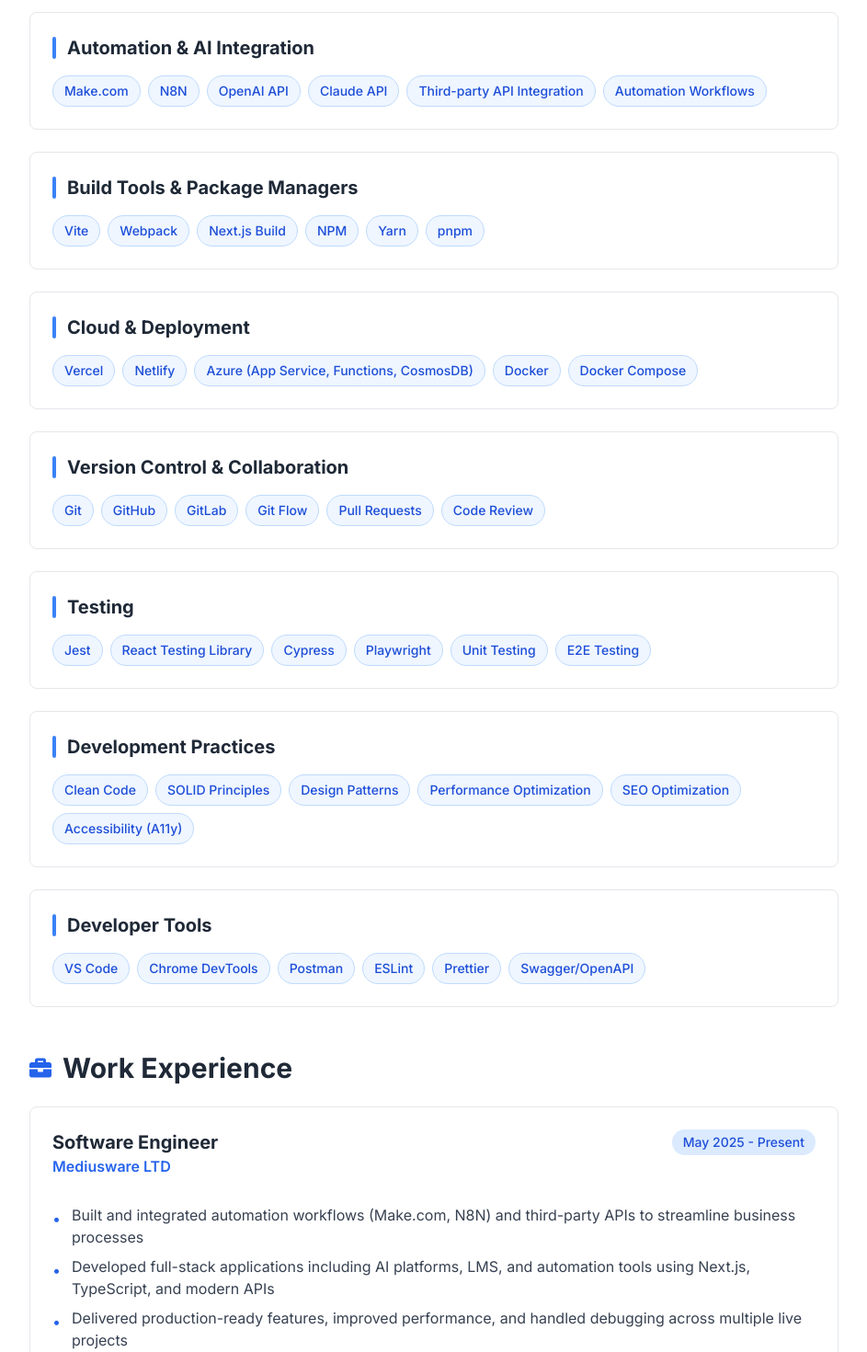
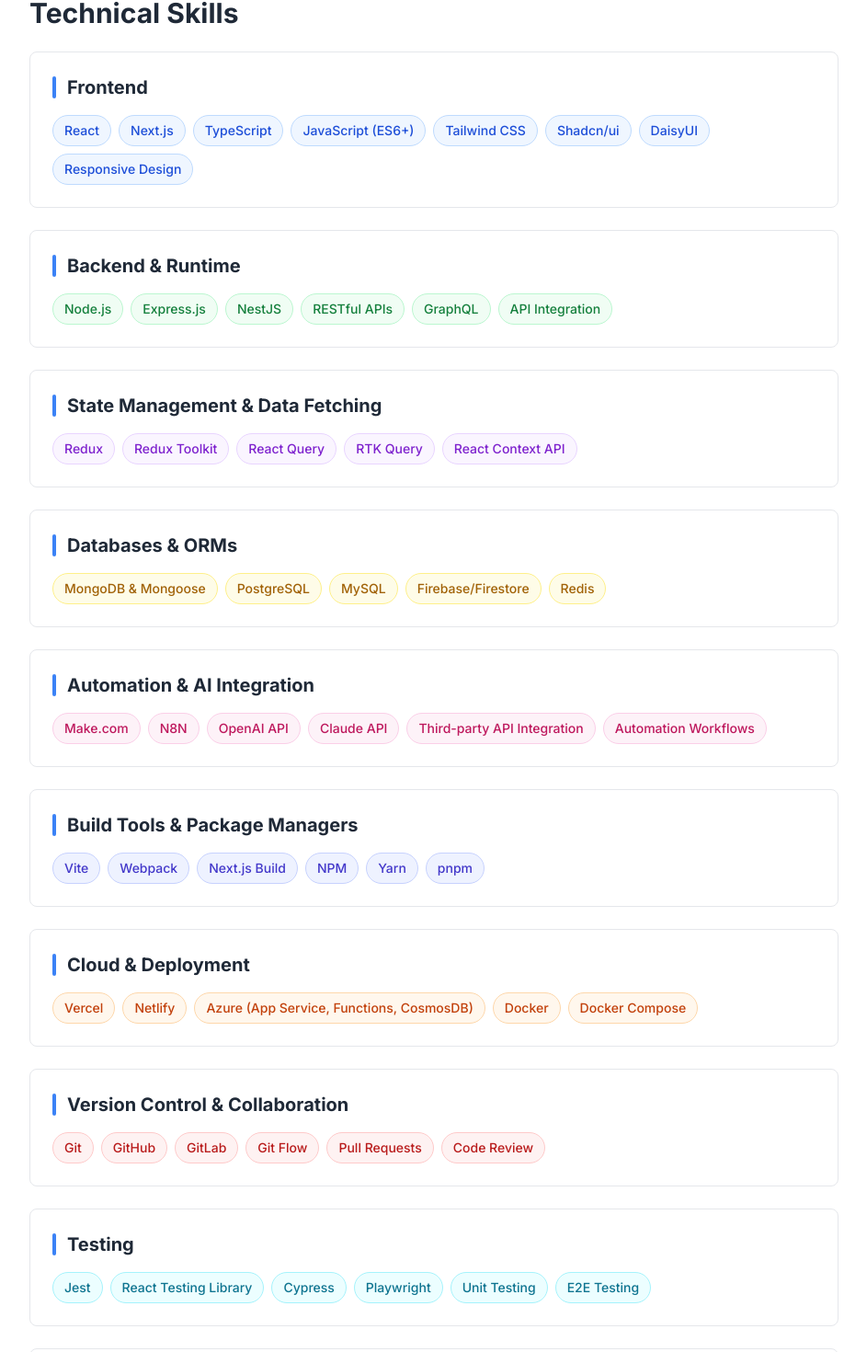
Before and after one commit to ssakib4040/nextjs-portfolio, a Next.js app: page /resume in a window 1280 px wide. Shown: the part 1093-2563 px from the top of the page at 92% size, without its empty margins (336-1279 px from the left). Built offline with nearby package versions, Linux system fonts and the light colour scheme.

Commit message:
feat: add color mapping for skill categories in Technical Skills section

```diff
--- a/app/resume/page.tsx
+++ b/app/resume/page.tsx
@@ -13,6 +13,25 @@ export const metadata: Metadata = {
 };
 
 export default function Resume() {
+  // Color mapping for skill categories
+  const categoryColors: { [key: string]: { bg: string; text: string; border: string } } = {
+    "Frontend": { bg: "bg-blue-50", text: "text-blue-700", border: "border-blue-200" },
+    "Backend & Runtime": { bg: "bg-green-50", text: "text-green-700", border: "border-green-200" },
+    "State Management & Data Fetching": { bg: "bg-purple-50", text: "text-purple-700", border: "border-purple-200" },
+    "Databases & ORMs": { bg: "bg-yellow-50", text: "text-yellow-700", border: "border-yellow-200" },
+    "Automation & AI Integration": { bg: "bg-pink-50", text: "text-pink-700", border: "border-pink-200" },
+    "Build Tools & Package Managers": { bg: "bg-indigo-50", text: "text-indigo-700", border: "border-indigo-200" },
+    "Cloud & Deployment": { bg: "bg-orange-50", text: "text-orange-700", border: "border-orange-200" },
+    "Version Control & Collaboration": { bg: "bg-red-50", text: "text-red-700", border: "border-red-200" },
+    "Testing": { bg: "bg-cyan-50", text: "text-cyan-700", border: "border-cyan-200" },
+    "Development Practices": { bg: "bg-teal-50", text: "text-teal-700", border: "border-teal-200" },
+    "Developer Tools": { bg: "bg-slate-50", text: "text-slate-700", border: "border-slate-200" },
+  };
+
+  const getColorForCategory = (category: string) => {
+    return categoryColors[category] || { bg: "bg-blue-50", text: "text-blue-700", border: "border-blue-200" };
+  };
+
   return (
     <div className="lg:px-8 lg:py-12 px-6 py-8">
       {/* Header */}
@@ -34,39 +53,6 @@ export default function Resume() {
           user-focused solutions.
         </p>
       </div>
-
-      {/* Technical Skills Section */}
-      <section className="mb-12">
-        <h2 className="text-3xl font-bold text-gray-800 mb-6">
-          Technical Skills
-        </h2>
-        <div className="space-y-6">
-          {resumeItems.map((item, index) => (
-            <div
-              key={index}
-              className="bg-white border border-gray-200 rounded-lg p-6 hover:shadow-md transition-shadow"
-            >
-              <div className="flex items-center gap-3 mb-4">
-                <div className="w-1 h-6 bg-blue-500 rounded-full"></div>
-                <h3 className="text-xl font-bold text-gray-800">
-                  {item.category}
-                </h3>
-              </div>
-
-              <div className="flex flex-wrap gap-2">
-                {item.skills.map((skill, i) => (
-                  <span
-                    key={i}
-                    className="px-3 py-1.5 bg-blue-50 text-blue-700 border border-blue-200 rounded-full text-sm font-medium hover:bg-blue-100 transition-colors"
-                  >
-                    {skill}
-                  </span>
-                ))}
-              </div>
-            </div>
-          ))}
-        </div>
-      </section>
 
       {/* Work Experience Section */}
       <section className="mb-12">
@@ -103,6 +89,42 @@ export default function Resume() {
               </ul>
             </div>
           ))}
+        </div>
+      </section>
+
+      {/* Technical Skills Section */}
+      <section className="mb-12">
+        <h2 className="text-3xl font-bold text-gray-800 mb-6">
+          Technical Skills
+        </h2>
+        <div className="space-y-6">
+          {resumeItems.map((item, index) => {
+            const colors = getColorForCategory(item.category);
+            return (
+            <div
+              key={index}
+              className="bg-white border border-gray-200 rounded-lg p-6 hover:shadow-md transition-shadow"
+            >
+              <div className="flex items-center gap-3 mb-4">
+                <div className="w-1 h-6 bg-blue-500 rounded-full"></div>
+                <h3 className="text-xl font-bold text-gray-800">
+                  {item.category}
+                </h3>
+              </div>
+
+              <div className="flex flex-wrap gap-2">
+                {item.skills.map((skill, i) => (
+                  <span
+                    key={i}
+                    className={`px-3 py-1.5 ${colors.bg} ${colors.text} border ${colors.border} rounded-full text-sm font-medium hover:shadow-sm transition-all`}
+                  >
+                    {skill}
+                  </span>
+                ))}
+              </div>
+            </div>
+            );
+          })}
         </div>
       </section>
 
```
